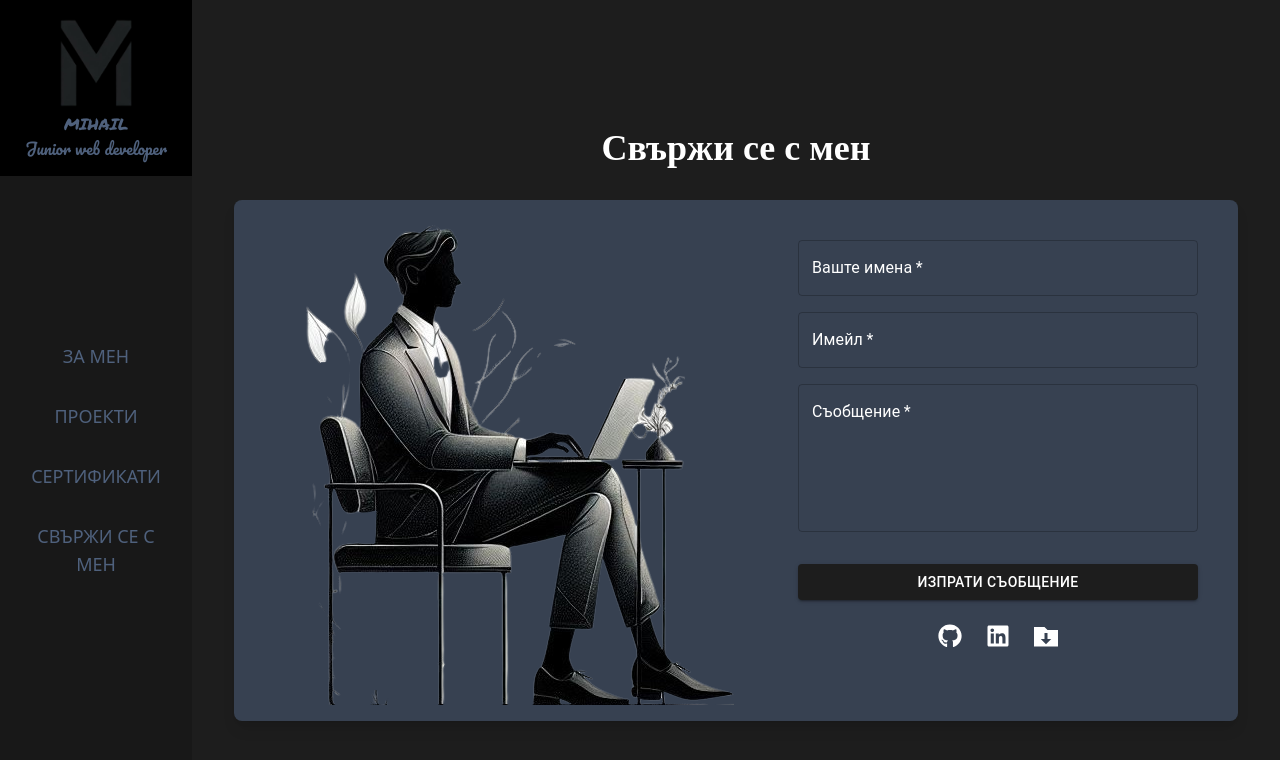
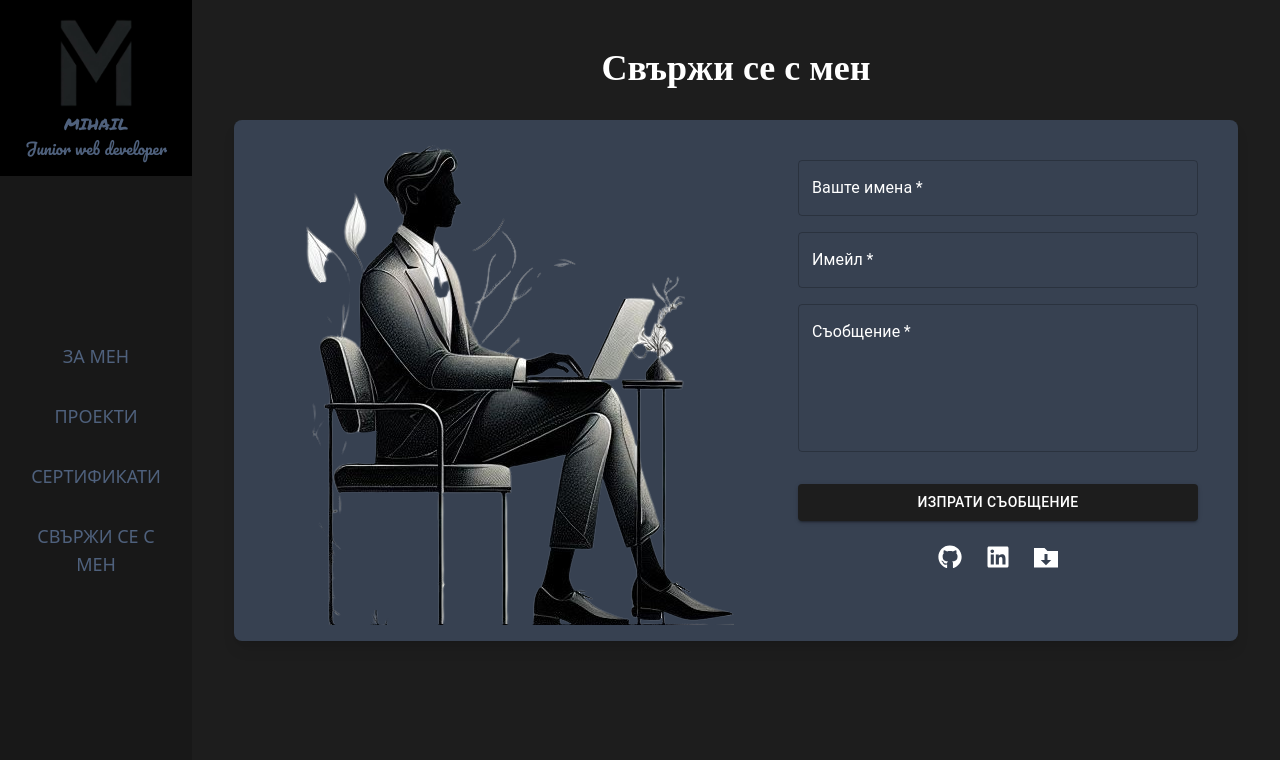
Before and after one commit to MADNMD/MihailDonchev.dev, a React (Vite) app: page /contacts in a window 1280 px wide. Shown: the top 760 px of the page. Built offline with nearby package versions, Linux system fonts and the light colour scheme; a web font is replaced by a local one.

Commit message:
Update Contacts.jsx

```diff
--- a/src/components/Contacts/Contacts.jsx
+++ b/src/components/Contacts/Contacts.jsx
@@ -60,7 +60,7 @@ export const Contacts = () => {
 
     return (
         <motion.div className={`
-            flex flex-col items-center justify-center overflow-hidden
+            flex flex-col items-center overflow-hidden
             xxs:h-screen xxs:w-screen
             xs:h-screen xs:w-screen
             sm:w-screen
```
